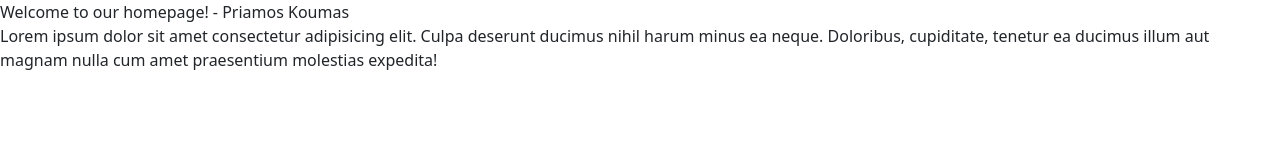
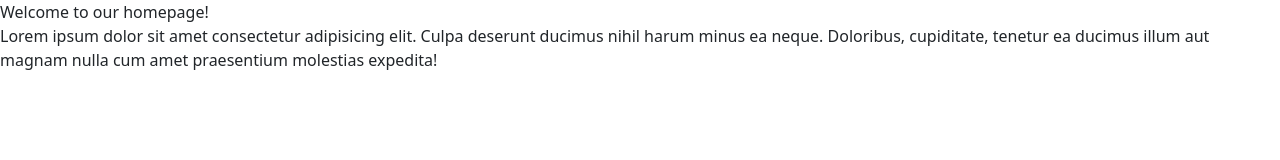
Before and after one commit to crisst330/oncology-trial-information-hub-project-2, a website: page frontend/index.html in a window 1280 px wide. Drawn offline with nearby package versions, Linux system fonts and the light colour scheme.

Commit message:
Update index.html
Updated the index.html file for testing purposes.

```diff
--- a/frontend/index.html
+++ b/frontend/index.html
@@ -18,7 +18,7 @@
     <link rel="stylesheet" href="style/styles.css" />
   </head>
   <body>
-    <header>Welcome to our homepage! - Priamos Koumas</header>
+    <header>Welcome to our homepage!</header>
     <p>
       Lorem ipsum dolor sit amet consectetur adipisicing elit. Culpa deserunt
       ducimus nihil harum minus ea neque. Doloribus, cupiditate, tenetur ea
```
